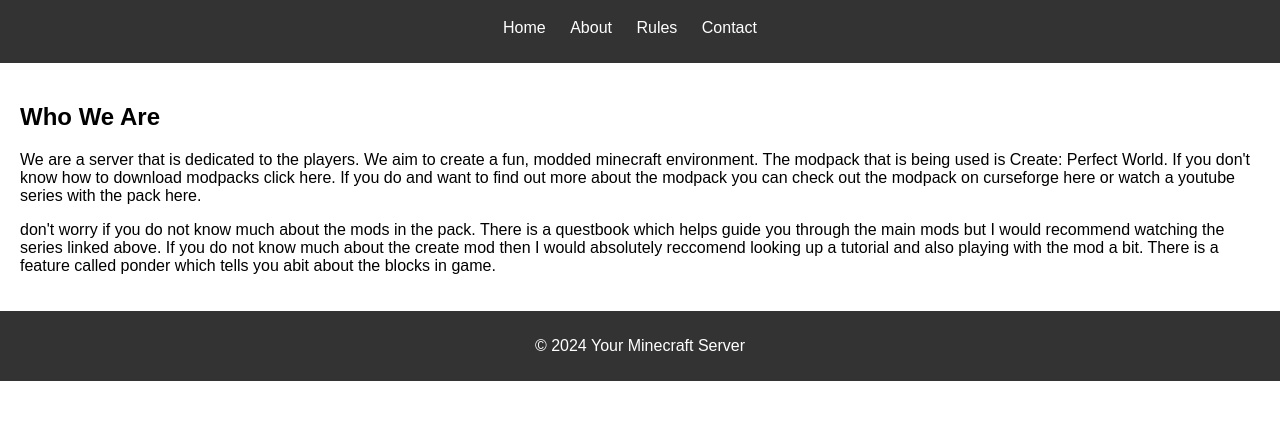
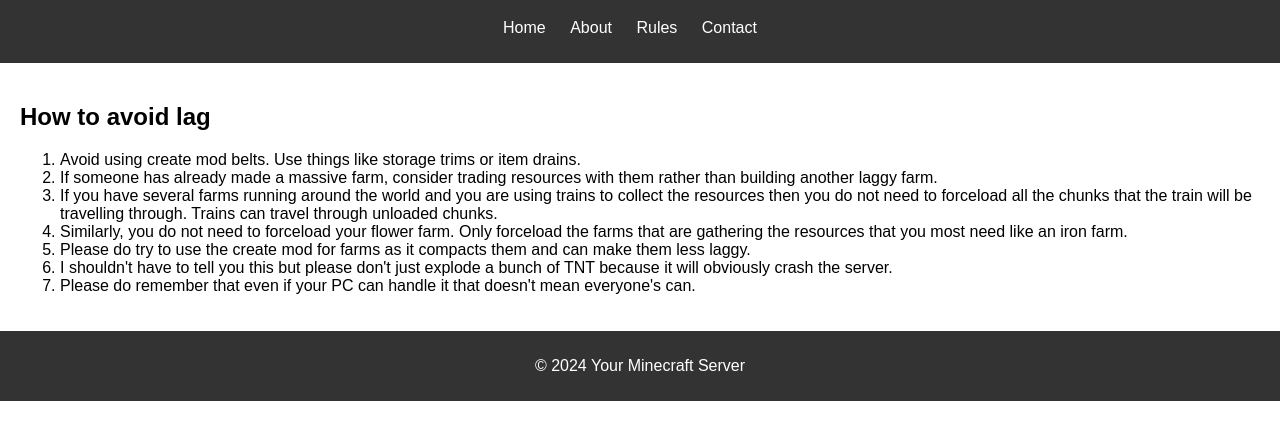
Before and after one commit to samisreallygood/cuddly-palm-tree, a plain HTML site: page lag.html in a window 1280 px wide. Shown: the part 71-510 px from the top of the page. Drawn offline with Linux system fonts and the light colour scheme.

Commit message:
Update lag.html

```diff
--- a/lag.html
+++ b/lag.html
@@ -20,10 +20,17 @@
   </header>
   <main>
     <section>
-      <h2>Who We Are</h2>
-      <p>We are a server that is dedicated to the players. We aim to create a fun, modded minecraft environment. The modpack that is being used is Create: Perfect World. If you don't know how to download modpacks click here. If you do and want to find out more about the modpack you can check out the modpack on curseforge here or watch a youtube series with the pack here.</p>
-      <p>don't worry if you do not know much about the mods in the pack. There is a questbook which helps guide you through the main mods but I would recommend watching the series linked above. If you do not know much about the create mod then I would absolutely reccomend looking up a tutorial and also playing with the mod a bit. There is a feature called ponder which tells you abit about the blocks in game.</p>
-    </section>
+      <h2>How to avoid lag</h2>
+      <ol>
+        <li>Avoid using create mod belts. Use things like storage trims or item drains.</li>
+        <li>If someone has already made a massive farm, consider trading resources with them rather than building another laggy farm.</li>
+        <li>If you have several farms running around the world and you are using trains to collect the resources then you do not need to forceload all the chunks that the train will be travelling through. Trains can travel through unloaded chunks.</li>
+        <li>Similarly, you do not need to forceload your flower farm. Only forceload the farms that are gathering the resources that you most need like an iron farm.</li>
+        <li>Please do try to use the create mod for farms as it compacts them and can make them less laggy.</li>
+        <li>I shouldn't have to tell you this but please don't just explode a bunch of TNT because it will obviously crash the server.</li>
+        <li>Please do remember that even if your PC can handle it that doesn't mean everyone's can.</li>
+      </ol>
+        </section>
   </main>
   <footer>
     <p>&copy; 2024 Your Minecraft Server</p>
```
